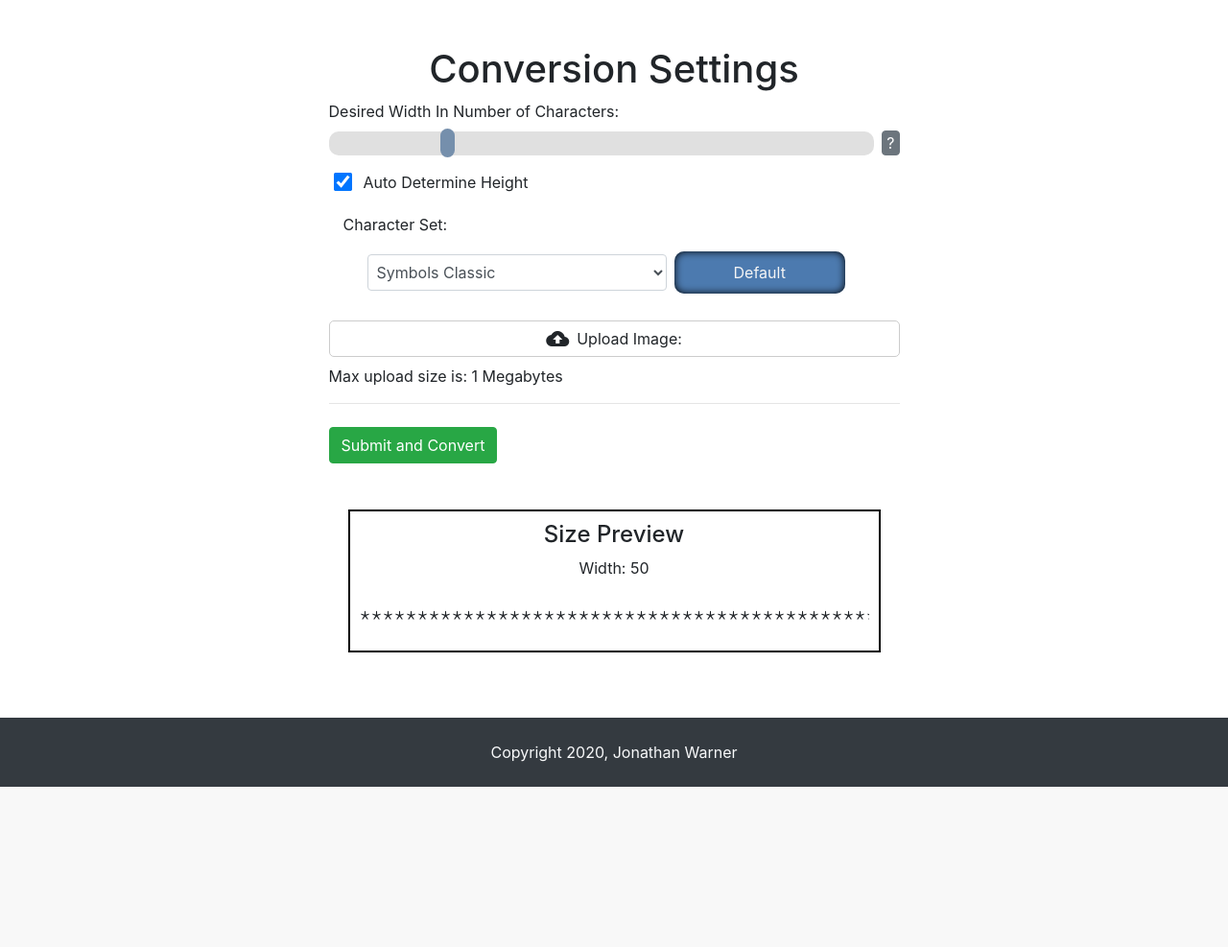
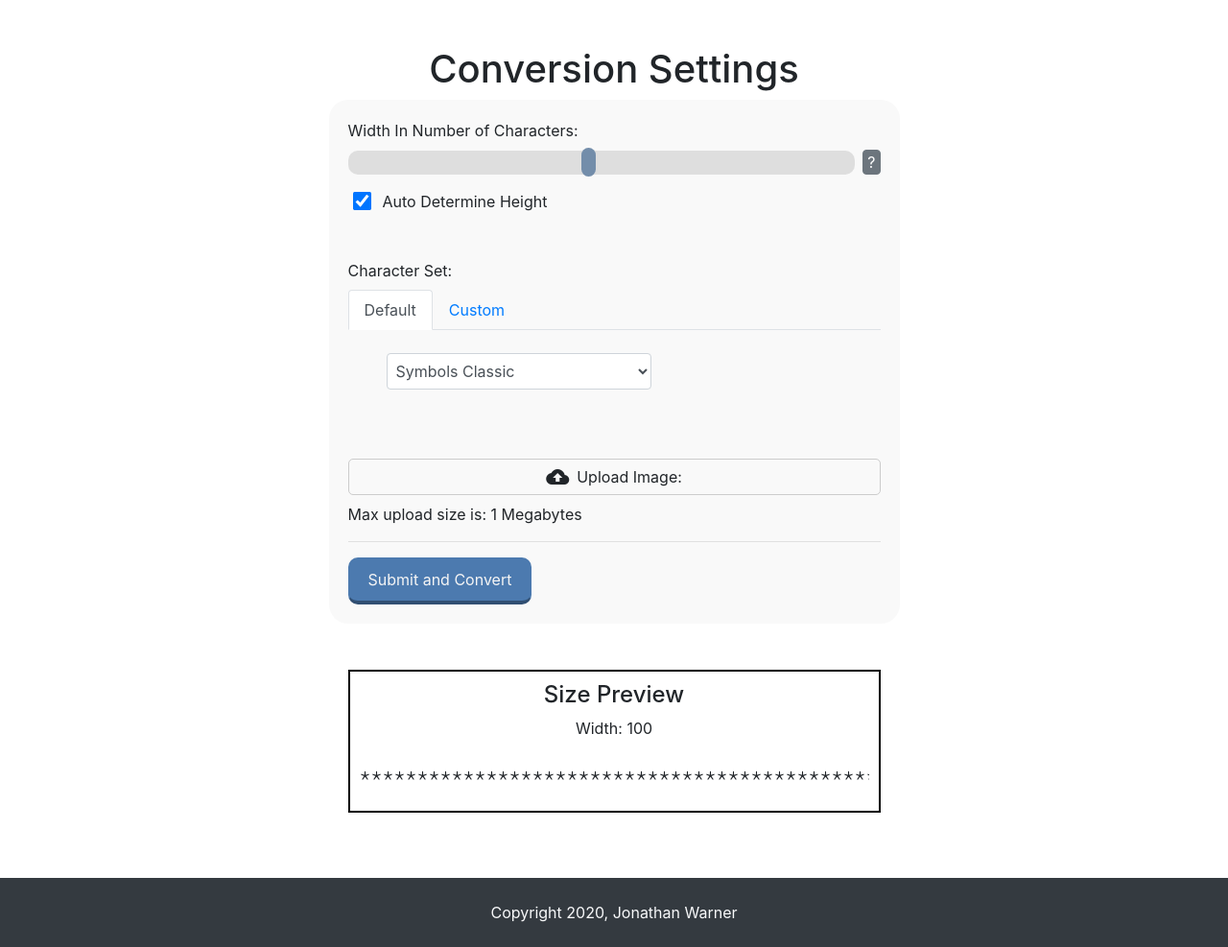
Before and after one commit to jewarner57/image-to-ascii-converter, a Flask app: page /convert in a window 1280 px wide. Shown: the part 56-1043 px from the top of the page at 96% size. Before the commit the page ends 876 px from the top, so only its background shows below. Run offline with Flask 2, Linux system fonts and the light colour scheme; some web fonts are replaced.

Commit message:
feat: settings buttons now fit theme

```diff
--- a/static/convert.js
+++ b/static/convert.js
@@ -81,51 +81,12 @@ $(document).ready(() => {
     $('#proportionalheight').prop('checked', true);
 })
 
-// convert.html
-togglebutton = document.getElementById("charkey-toggle")
-settingInput1 = document.getElementById("charkeydropdown")
-settingInput2 = document.getElementById("charkeycustom")
+$("#default-tab").click(function() {
+    $("#custom-charkey-input").prop('name', "")
+    $("#charkeydropdown").prop('name', "charkey")
+})
 
-createSettingToggle(togglebutton, settingInput1, settingInput2)
-
-function createSettingToggle(button, input1, input2) {
-    let toggleMode = 0
-
-    button.addEventListener("click", function () {
-        settingInput1 = input1
-        settingInput2 = input2
-
-        if (toggleMode === 0) {
-
-            togglebutton.innerHTML = "Custom"
-
-            togglebutton.classList.add("setting-toggle-button-deselect")
-            togglebutton.classList.remove("setting-toggle-button-select")
-
-            settingInput1.classList.add("hidden")
-            settingInput1.setAttribute("name", "-");
-
-            settingInput2.classList.remove("hidden")
-            settingInput2.setAttribute("name", "charkey");
-
-            toggleMode = 1
-        }
-        else {
-
-            togglebutton.innerHTML = "Default"
-
-            togglebutton.classList.add("setting-toggle-button-select")
-            togglebutton.classList.remove("setting-toggle-button-deselect")
-
-            settingInput2.classList.add("hidden")
-            settingInput2.setAttribute("name", "-");
-
-            settingInput1.classList.remove("hidden")
-            settingInput1.setAttribute("name", "charkey");
-
-            toggleMode = 0
-        }
-
-
-    })
-}
+$("#custom-tab").click(function() {
+    $("#custom-charkey-input").prop('name', "charkey")
+    $("#charkeydropdown").prop('name', "")
+})
--- a/static/styles.css
+++ b/static/styles.css
@@ -111,27 +111,14 @@ body {
     border-radius: 15px;
 }
 
-
-.setting-toggle {
-    display: flex;
-    flex-direction: row;
-    justify-content: left;
-    align-items: center;
-    flex-wrap: wrap;
-}
-
-.setting-toggle-wrapper {
-    margin: 20px 0;
-}
-
-.setting-toggle-button {
-    width: 30%;
-    padding: 10px;
+.theme-button {
     background-color: #4c7aaf;
+    padding: 10px 20px;
     text-align: center;
     color: whitesmoke;
     border-radius: 10px;
     cursor: pointer;
+    border-bottom: 4px solid #314f72;
 
     /* prevent text highlight */
     -webkit-touch-callout: none;
@@ -140,14 +127,20 @@ body {
     -moz-user-select: none;
     -ms-user-select: none;
     user-select: none;
+
+    /* format button content */
+    display: flex;
+    flex-direction: row;
+    align-items: center;
+    justify-content: center;
+    cursor: pointer;
 }
 
-.setting-toggle-button-select {
+.theme-button:hover {
+    color: whitesmoke;
     box-shadow: inset 0 0 8px #000000;
-}
-
-.setting-toggle-button-deselect {
-    border-bottom: 4px solid #314f72;
+    border: none;
+    padding: 12px 20px;
 }
 
 .charkeycustom-wrapper {
@@ -159,7 +152,13 @@ body {
 .setting-toggle-select {
     padding: 5px;
     margin-left: 10px;
-    width: 60%;
+    width: 100%;
+}
+
+.setting-container {
+    background-color: #8383830c;
+    padding: 20px;
+    border-radius: 20px;
 }
 
 .hidden {
@@ -196,24 +195,6 @@ input[type=checkbox] {
     transform: scale(1.5);
 }
 
-.export-button {
-    background-color: #555555;
-    color: #eeeeee;
-    min-height: 30px;
-    padding: 10px;
-    border-radius: 10px;
-    display: flex;
-    flex-direction: row;
-    align-items: center;
-    justify-content: center;
-    cursor: pointer;
-    margin-bottom: 20px;
-}
-
-.export-button:hover {
-    box-shadow: inset 0 0 8px #000000;
-}
-
 .error-page-wrapper {
     display: flex;
     flex-direction: column;
--- a/templates/convert.html
+++ b/templates/convert.html
@@ -6,12 +6,12 @@
         <h1 class="text-center">Conversion Settings</h1>
         <div class="col-xlg-4 col-lg-6 col-md-8 offset-lg-3 offset-xlg-4 offset-md-2">
             <form method='POST' class="form-group" enctype="multipart/form-data">
-                <fieldset>
+                <fieldset class="setting-container">
 
                     <!-- width range slider -->
-                    <label for="image-width">Desired Width In Number of Characters:</label>
+                    <label for="image-width">Width In Number of Characters:</label>
                     <div class="input-tooltip-wrapper pb-2">
-                        <input type="range" min="10" max="200" value="50" class="slider" id="image-width"
+                        <input type="range" min="10" max="200" value="100" class="slider" id="image-width"
                             name="image-width">
                         <!-- custom width tooltip -->
                         <button type="button" class="btn btn-secondary ml-2 px-1 py-0" data-toggle="tooltip"
@@ -23,7 +23,7 @@
 
                     <!-- height range slider -->
                     <div id="height-slider-container">
-                        <label for="image-height">Desired Height In Number of Lines:</label>
+                        <label for="image-height">Height In Number of Lines:</label>
                         <div class="input-tooltip-wrapper">
                         <input type="range" min="10" max="200" value="50" class="slider" id="image-height"
                             name="image-height">
@@ -42,22 +42,35 @@
                             Determine Height</label>
                     </div>
 
-                    <div class="setting-toggle-wrapper col-12">
-                        <label for="setting-toggle-symbols">Character Set:</label>
-                        <div class="setting-toggle col-12" id="setting-toggle-symbols">
+                    <div class="setting-wrapper my-5">
+                        <!-- Tabs For Character Key Customization -->
+                        <label for="charkey-tabs">Character Set:</label>
 
+                        <ul class="nav nav-tabs" id="charkey-tabs" role="tablist">
+                            <li class="nav-item">
+                              <a class="nav-link active" id="default-tab" data-toggle="tab" href="#default" role="tab" aria-controls="Default" aria-selected="true">Default</a>
+                            </li>
+                            <li class="nav-item">
+                              <a class="nav-link" id="custom-tab" data-toggle="tab" href="#custom" role="tab" aria-controls="Custom" aria-selected="false">Custom</a>
+                            </li>
+                        </ul>
 
+                        <div class="tab-content py-4" id="myTabContent">
+                            <!-- Default -->
+                            <div class="tab-pane fade show active col-12" id="default" role="tabpanel" aria-labelledby="default-tab">
                                 <!-- default charkey dropdown menu -->
-                            <select name="" id="charkeydropdown"
-                                class="setting-toggle-select form-control col-lg-7 col-12">
+                                <div class="col-12 col-lg-7">
+                                    <select name="charkey" id="charkeydropdown" class="setting-toggle-select form-control col-12">
                                         <option value=". , * / ( # % & @">Symbols Classic</option>
                                         <option value="@ & % # ( / * , .">Symbols Inverted</option>
                                     </select>
-
-
-                            <div id="charkeycustom" class="charkeycustom-wrapper hidden col-lg-7 col-12">
+                                </div>
+                            </div>
+                            <!-- Custom -->
+                            <div class="tab-pane fade py-2 pl-4" id="custom" role="tabpanel" aria-labelledby="custom-tab">
+                                <div id="charkeycustom" class="charkeycustom-wrapper col-lg-7 col-12">
                                     <!-- custom charkey input -->
-                                <input type="text" class="setting-toggle-input form-control col-10" name="charkey" placeholder="example: # % p o * ">
+                                    <input type="text" id="custom-charkey-input" class="setting-toggle-input form-control col-10" name="" placeholder="example: # % p o * ">
 
                                     <!-- custom charkey tooltip -->
                                     <button type="button" class="btn btn-secondary ml-2 col-2" data-toggle="tooltip"
@@ -66,12 +79,6 @@
                                         ?
                                     </button>
                                 </div>
-
-
-                            <!-- setting toggle button -->
-                            <div class="setting-toggle-button setting-toggle-button-select col-lg-4 col-6 ml-2 my-2"
-                                id="charkey-toggle">
-                                Default
                             </div>
                         </div>
                     </div>
@@ -98,7 +105,7 @@
 
                     <hr>
                     <!-- submit button -->
-                    <input type="submit" class="btn btn-success submit mt-2" id="submit-image"
+                    <input type="submit" class="btn theme-button submit mt-2" id="submit-image"
                         value="Submit and Convert">
 
                 </fieldset>
--- a/templates/view.html
+++ b/templates/view.html
@@ -59,7 +59,7 @@
             <p class="text-center mt-4">Export Your Art</p>
             <div>
 
-                <div class="export-button" id="image-download"><i class="material-icons mr-2"
+                <div class="theme-button mb-3" id="image-download"><i class="material-icons mr-2"
                         id="upload-icon">image</i>Download As
                     Image
                 </div>
@@ -67,7 +67,7 @@
                     and
                     download. Do not kill the page.</p>
 
-                <div class="export-button" id="clipboard-copy"><i class="material-icons mr-2"
+                <div class="theme-button" id="clipboard-copy"><i class="material-icons mr-2"
                         id="upload-icon">content_copy</i>Copy Text To
                     Clipboard
                 </div>
```
Also changed, not shown: TODO.md (+16 -6 lines). Lines whose indentation alone changed are shown as unchanged.
